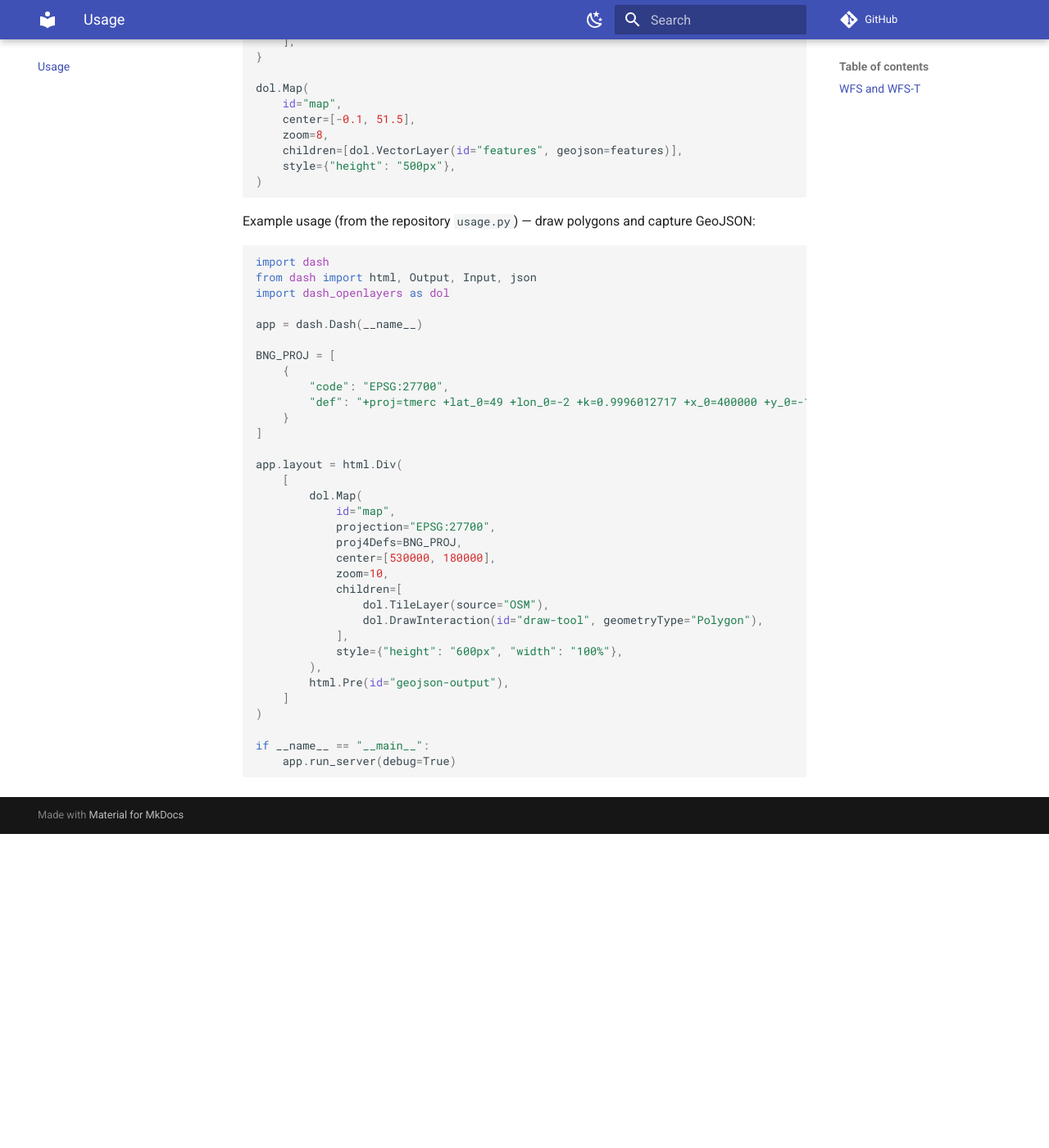
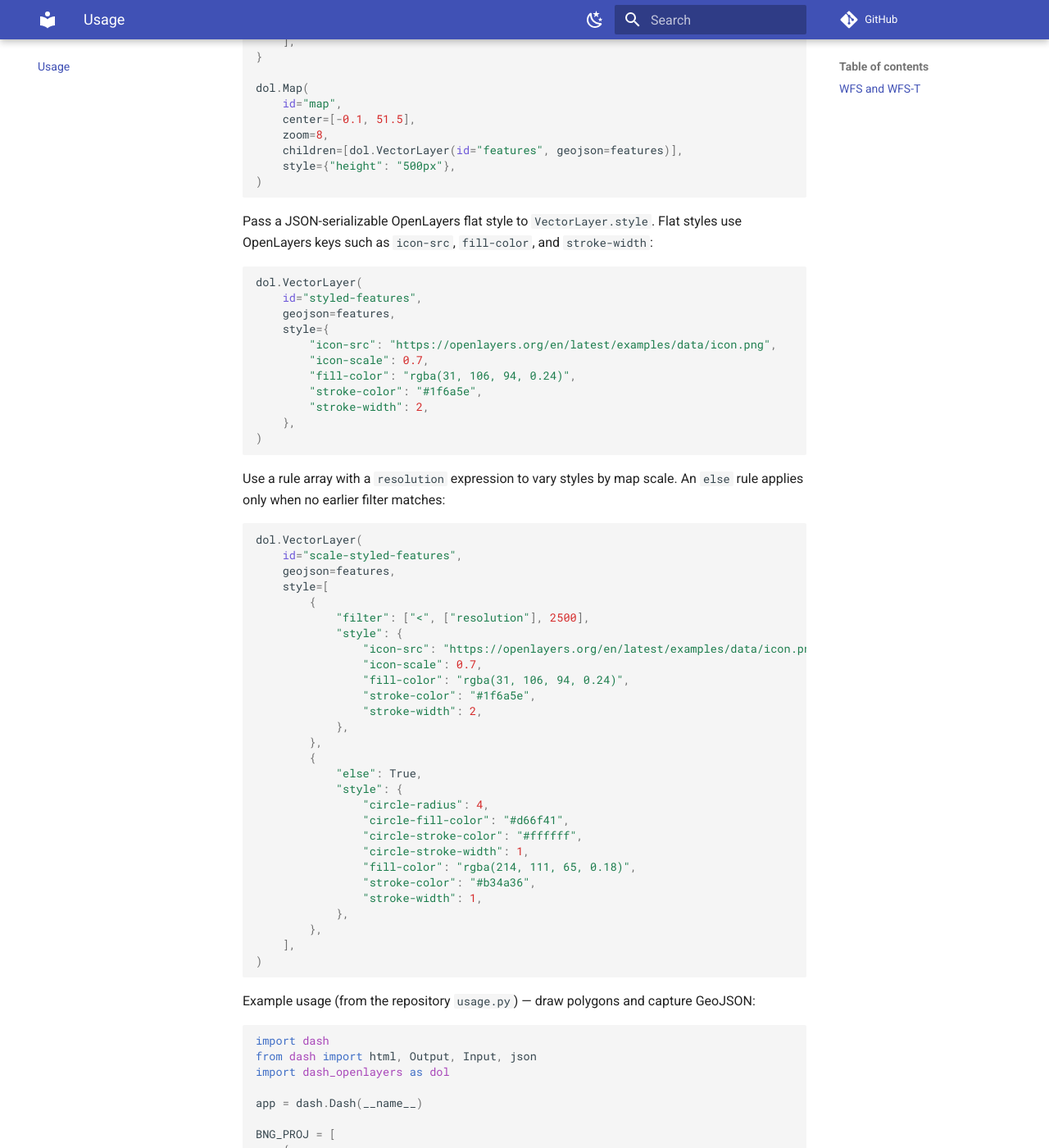
Before and after one commit to rakrsh/dash-openlayers, an MkDocs documentation site: the page built from docs/usage.md, in a window 1280 px wide and 1400 px high, scrolled down 3367 px. Shown: the whole window at 82% size. Built offline with MkDocs 1.6.1 and Material for MkDocs 9.7.7, drawn with Linux system fonts in a browser that asks for light colours; comment, search, counter and statistics services are not loaded; before the commit the page ends 4384 px from its top, so only the background shows below that.

Commit message:
feat: vector styling api implementation

````diff
--- a/docs/usage.md
+++ b/docs/usage.md
@@ -178,6 +178,57 @@ dol.Map(
 )
 ```
 
+Pass a JSON-serializable OpenLayers flat style to `VectorLayer.style`. Flat
+styles use OpenLayers keys such as `icon-src`, `fill-color`, and `stroke-width`:
+
+```python
+dol.VectorLayer(
+    id="styled-features",
+    geojson=features,
+    style={
+        "icon-src": "https://openlayers.org/en/latest/examples/data/icon.png",
+        "icon-scale": 0.7,
+        "fill-color": "rgba(31, 106, 94, 0.24)",
+        "stroke-color": "#1f6a5e",
+        "stroke-width": 2,
+    },
+)
+```
+
+Use a rule array with a `resolution` expression to vary styles by map scale.
+An `else` rule applies only when no earlier filter matches:
+
+```python
+dol.VectorLayer(
+    id="scale-styled-features",
+    geojson=features,
+    style=[
+        {
+            "filter": ["<", ["resolution"], 2500],
+            "style": {
+                "icon-src": "https://openlayers.org/en/latest/examples/data/icon.png",
+                "icon-scale": 0.7,
+                "fill-color": "rgba(31, 106, 94, 0.24)",
+                "stroke-color": "#1f6a5e",
+                "stroke-width": 2,
+            },
+        },
+        {
+            "else": True,
+            "style": {
+                "circle-radius": 4,
+                "circle-fill-color": "#d66f41",
+                "circle-stroke-color": "#ffffff",
+                "circle-stroke-width": 1,
+                "fill-color": "rgba(214, 111, 65, 0.18)",
+                "stroke-color": "#b34a36",
+                "stroke-width": 1,
+            },
+        },
+    ],
+)
+```
+
 Example usage (from the repository `usage.py`) — draw polygons and capture GeoJSON:
 
 ```python
````
Also changed, not shown: 7 other files.
